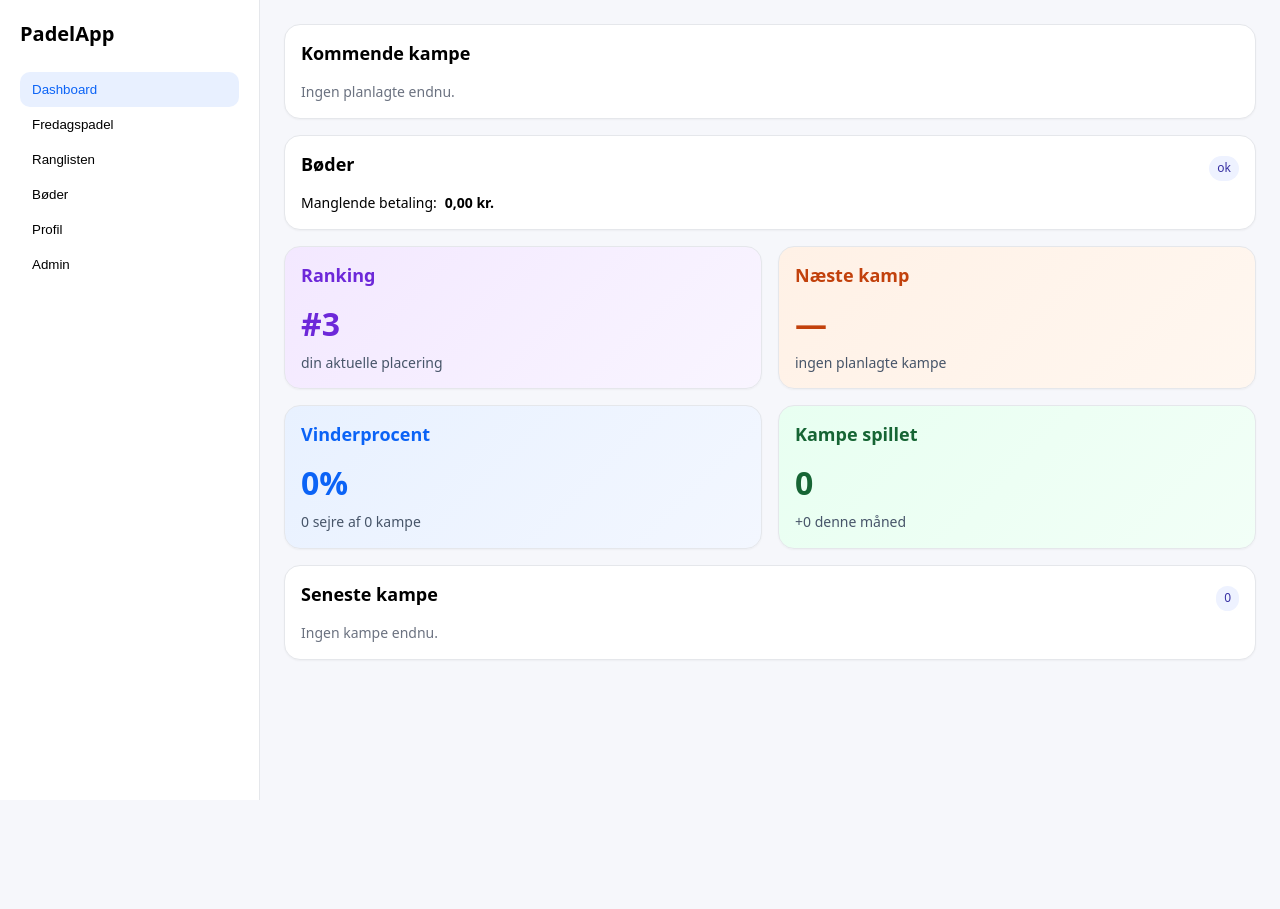
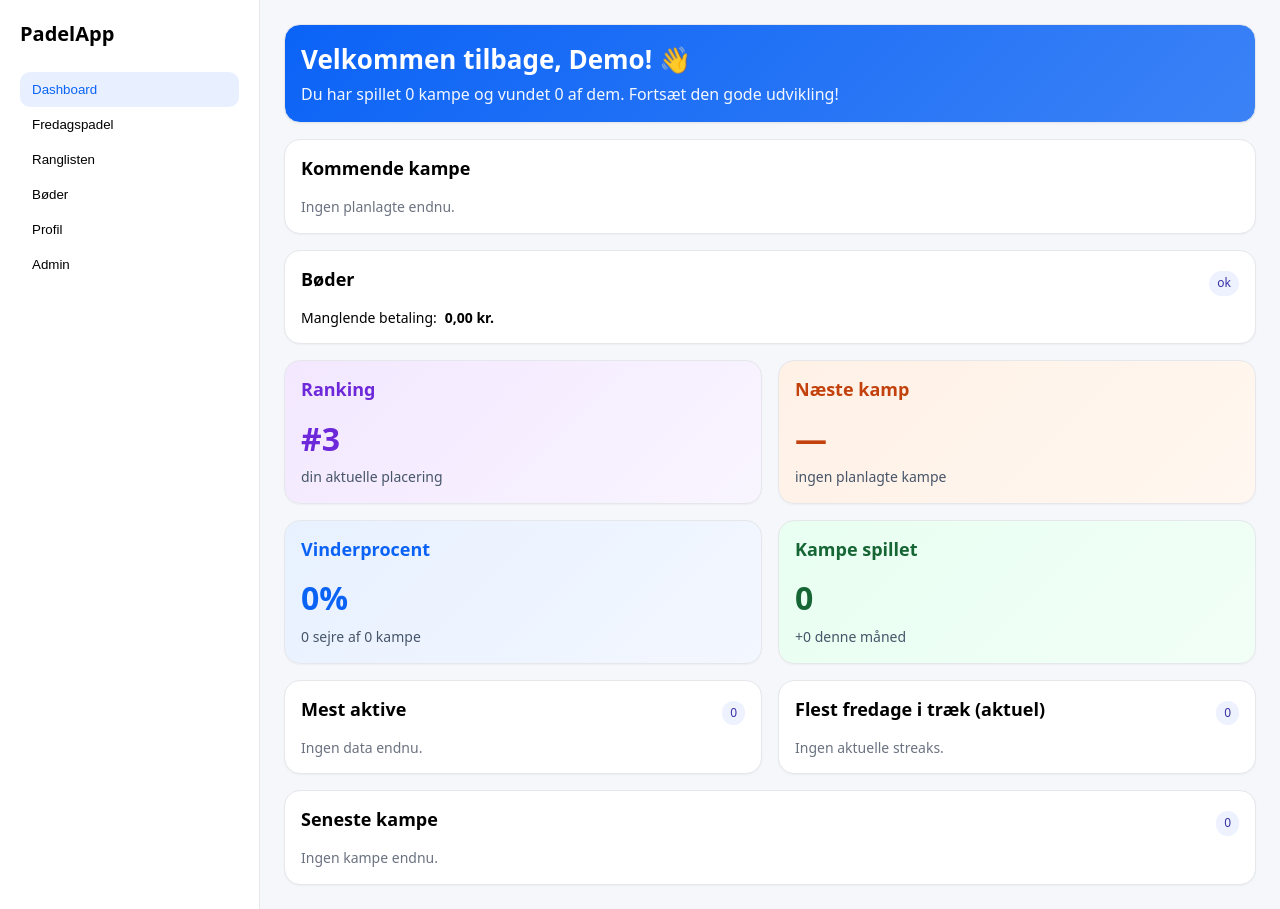
Before and after one commit to jstrange83/padel-friday-app, a React (Vite) app: page / in a window 1280 px wide. Before the commit the page ends 800 px from the top, so only its background shows below. Built offline with nearby package versions, Linux system fonts and the light colour scheme; the HTML template or start-up script is replaced by a standard one.

Commit message:
Update App.tsx

```diff
--- a/src/App.tsx
+++ b/src/App.tsx
@@ -8,9 +8,7 @@ import { load, save } from './lib/storage'
 import ProfilePage from './pages/Profile'
 import FinesPage from './pages/Fines'
 
-/** Hvem er den aktuelle bruger (til små beregninger på dashboard) */
 const CURRENT_PLAYER_ID = 'me'
-
 export type Player = PlayerBase
 
 const INITIAL_PLAYERS: Player[] = [
@@ -25,23 +23,17 @@ const INITIAL_PLAYERS: Player[] = [
   { id: 'me', name: 'Demo Bruger', elo: 1480 },
 ]
 
-type Page =
-  | 'Dashboard'
-  | 'Fredagspadel'
-  | 'Ranglisten'
-  | 'Bøder'
-  | 'Profil'
-  | 'Admin'
+type Page = 'Dashboard'|'Fredagspadel'|'Ranglisten'|'Bøder'|'Profil'|'Admin'
 
 const LS_PLAYERS = 'padel.players.v1'
 const LS_MATCHES = 'padel.matches.v1'
 
 export default function App() {
-  const [players, setPlayers]   = useState<Player[]>(() => load(LS_PLAYERS, INITIAL_PLAYERS))
-  const [matches, setMatches]   = useState<MatchRec[]>(() => load(LS_MATCHES, [] as MatchRec[]))
+  const [players, setPlayers]     = useState<Player[]>(() => load(LS_PLAYERS, INITIAL_PLAYERS))
+  const [matches, setMatches]     = useState<MatchRec[]>(() => load(LS_MATCHES, [] as MatchRec[]))
   const [fineTypes, setFineTypes] = useState<FineType[]>(() => load(LS_FINE_TYPES, defaultFineTypes()))
-  const [drafts, setDrafts]     = useState<FineDraft[]>(() => load(LS_FINE_DRAFTS, [] as FineDraft[]))
-  const [page, setPage]         = useState<Page>('Dashboard')
+  const [drafts, setDrafts]       = useState<FineDraft[]>(() => load(LS_FINE_DRAFTS, [] as FineDraft[]))
+  const [page, setPage]           = useState<Page>('Dashboard')
 
   useEffect(()=>{ save(LS_PLAYERS, players) }, [players])
   useEffect(()=>{ save(LS_MATCHES, matches) }, [matches])
@@ -138,14 +130,26 @@ function StatCard({
   )
 }
 
-/* ---------------- Dashboard (flere kort + farver) ---------------- */
+function Hero({title, subtitle}:{title:string;subtitle:string}){
+  return (
+    <div className="card" style={{
+      background:'linear-gradient(135deg,#0B63F6,#3B82F6)',
+      color:'#fff'
+    }}>
+      <div style={{fontSize:26, fontWeight:800, marginBottom:6}}>{title} 👋</div>
+      <div style={{opacity:0.95, fontSize:16}}>{subtitle}</div>
+    </div>
+  )
+}
+
+/* ---------------- Dashboard ---------------- */
 function Dashboard({
   players, matches, drafts, fineTypes
 }:{
   players: Player[]; matches: MatchRec[]; drafts: FineDraft[]; fineTypes: FineType[];
 }){
-  // --- Beregninger til små kort ---
   const me = players.find(p=>p.id===CURRENT_PLAYER_ID)
+
   const myMatches = useMemo(()=>matches.filter(m=>{
     const names = [...m.aNames,...m.bNames]
     return me ? names.some(n=>n===me.name) : false
@@ -156,11 +160,10 @@ function Dashboard({
     return aHasMe ? m.scoreA > m.scoreB : m.scoreB > m.scoreA
   }).length
   const winPct = myMatches.length ? Math.round((wins/myMatches.length)*100) : 0
-
   const playedCount = myMatches.length
 
-  const sorted = [...players].sort((a,b)=>b.elo-a.elo)
-  const myRank = me ? (sorted.findIndex(p=>p.id===me.id)+1 || '-') : '-'
+  const sortedByElo = [...players].sort((a,b)=>b.elo-a.elo)
+  const myRank = me ? (sortedByElo.findIndex(p=>p.id===me.id)+1 || '-') : '-'
 
   const outstanding = drafts
     .filter(d=>d.status!=='paid' && d.status!=='rejected' && (!!me ? d.toPlayerId===me.id : true))
@@ -169,16 +172,83 @@ function Dashboard({
       return sum + (t?.amount ?? 0)
     },0)
 
+  // --- Mest aktive (flest kampe i alt) ---
+  const mostActive = useMemo(()=>{
+    const counts = new Map<string, number>()
+    for (const m of matches){
+      for (const n of m.aNames.concat(m.bNames)){
+        const p = players.find(x=>x.name===n)
+        if (!p) continue
+        counts.set(p.id, (counts.get(p.id) || 0) + 1)
+      }
+    }
+    return [...counts.entries()]
+      .map(([id,cnt])=>({ id, name: players.find(p=>p.id===id)?.name || id, count: cnt }))
+      .sort((a,b)=>b.count-a.count)
+      .slice(0,5)
+  },[matches, players])
+
+  // --- Flest fredage i træk (AKTUEL streak) ---
+  const fridayStreaks = useMemo(()=>{
+    // Hjælpere: klip tid væk + seneste fredag i denne uge
+    const dayOnly = (d:Date)=> new Date(d.getFullYear(), d.getMonth(), d.getDate())
+    const fridayFloor = (d:Date)=>{
+      const dd = dayOnly(d)
+      const diff = (dd.getDay() + 7 - 5) % 7 // 5 = fredag
+      return new Date(dd.getFullYear(), dd.getMonth(), dd.getDate()-diff)
+    }
+    const thisFriday = fridayFloor(new Date())
+    const WEEK = 7*24*3600*1000
+
+    const byId: Record<string, Date[]> = {}
+    for (const m of matches){
+      const d = new Date(m.when)
+      if (d.getDay() !== 5) continue
+      const f = dayOnly(d)
+      for (const n of m.aNames.concat(m.bNames)){
+        const p = players.find(x=>x.name===n)
+        if (!p) continue
+        if (!byId[p.id]) byId[p.id] = []
+        if (!byId[p.id].some(x=>x.getTime()===f.getTime())) byId[p.id].push(f)
+      }
+    }
+
+    const res = Object.entries(byId).map(([id,dates])=>{
+      dates.sort((a,b)=>a.getTime()-b.getTime())
+      if (dates.length===0) return { id, name: players.find(p=>p.id===id)?.name || id, streak: 0 }
+      const last = dates[dates.length-1]
+      // Aktuel streak: kræver at spilleren HAR spillet denne uges fredag.
+      if (last.getTime() !== thisFriday.getTime()) return { id, name: players.find(p=>p.id===id)?.name || id, streak: 0 }
+
+      // Tæl baglæns i hop á præcis 7 dage.
+      let cur = 1
+      for (let i=dates.length-1; i>0; i--){
+        const gap = dates[i].getTime() - dates[i-1].getTime()
+        if (gap === WEEK) cur += 1
+        else break
+      }
+      return { id, name: players.find(p=>p.id===id)?.name || id, streak: cur }
+    }).filter(x=>x.streak>0).sort((a,b)=>b.streak-a.streak).slice(0,5)
+
+    return res
+  },[matches, players])
+
   return (
     <div className="grid" style={{gap:16}}>
-      {/* Øverste række: Kommende kampe (bred) */}
+      {/* HERO øverst */}
+      <Hero
+        title={`Velkommen tilbage, ${me?.name?.split(' ')[0] || 'spiller'}!`}
+        subtitle={`Du har spillet ${playedCount} kamp${playedCount===1?'':'e'} og vundet ${wins} af dem. Fortsæt den gode udvikling!`}
+      />
+
+      {/* Bredt: Kommende kampe */}
       <div className="grid grid-1" style={{gap:16}}>
         <Card title="Kommende kampe">
           <div style={{color:'var(--muted)'}}>Ingen planlagte endnu.</div>
         </Card>
       </div>
 
-      {/* Midterste række: Bøder (bred) */}
+      {/* Bredt: Bøder */}
       <div className="grid grid-1" style={{gap:16}}>
         <Card title="Bøder" right={<span className="pill">{outstanding ? 'ubetalt' : 'ok'}</span>}>
           <div className="row" style={{gap:8, alignItems:'baseline'}}>
@@ -188,7 +258,7 @@ function Dashboard({
         </Card>
       </div>
 
-      {/* Smalle kort side om side */}
+      {/* Smalle kort */}
       <div className="grid grid-2" style={{gap:16}}>
         <StatCard title="Ranking" value={`#${myRank || '-'}`} sub="din aktuelle placering" color="purple" />
         <StatCard title="Næste kamp" value="—" sub="ingen planlagte kampe" color="orange" />
@@ -199,7 +269,38 @@ function Dashboard({
         <StatCard title="Kampe spillet" value={playedCount} sub="+0 denne måned" color="green" />
       </div>
 
-      {/* Seneste kampe (bred) */}
+      {/* NYT: Mest aktive + Aktuel fredag-streak */}
+      <div className="grid grid-2" style={{gap:16}}>
+        <Card title="Mest aktive" right={<span className="pill">{mostActive.length}</span>}>
+          {mostActive.length===0 ? (
+            <div style={{color:'var(--muted)'}}>Ingen data endnu.</div>
+          ) : (
+            <ol style={{paddingLeft:18, margin:0}}>
+              {mostActive.map((r)=>(
+                <li key={r.id} style={{margin:'6px 0'}}>
+                  <strong>{r.name}</strong> – {r.count} kampe
+                </li>
+              ))}
+            </ol>
+          )}
+        </Card>
+
+        <Card title="Flest fredage i træk (aktuel)" right={<span className="pill">{fridayStreaks.length}</span>}>
+          {fridayStreaks.length===0 ? (
+            <div style={{color:'var(--muted)'}}>Ingen aktuelle streaks.</div>
+          ) : (
+            <ol style={{paddingLeft:18, margin:0}}>
+              {fridayStreaks.map((r)=>(
+                <li key={r.id} style={{margin:'6px 0'}}>
+                  <strong>{r.name}</strong> – {r.streak} fredage
+                </li>
+              ))}
+            </ol>
+          )}
+        </Card>
+      </div>
+
+      {/* Bredt: Seneste kampe */}
       <div className="grid grid-1" style={{gap:16}}>
         <Card title="Seneste kampe" right={<span className="pill">{matches.length}</span>}>
           {matches.length===0 ? (
@@ -445,7 +546,7 @@ function ScorePicker({ value, onChange }:{ value:number; onChange:(v:number)=>vo
   )
 }
 
-/* ---------------- Admin (reset) ---------------- */
+/* ---------------- Admin ---------------- */
 function Admin({ onReset }:{ onReset:()=>void }){
   return (
     <div className="grid">
```
Lines whose indentation alone changed are shown as unchanged.
